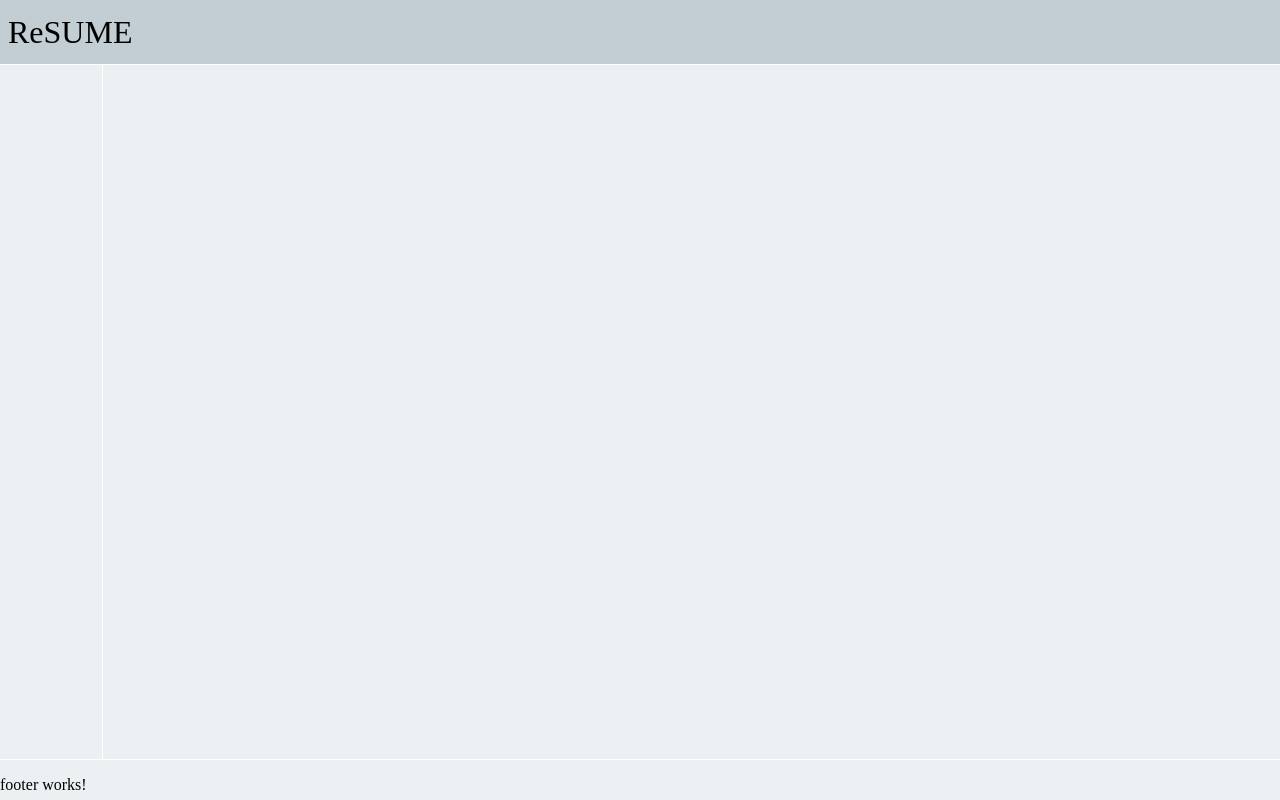
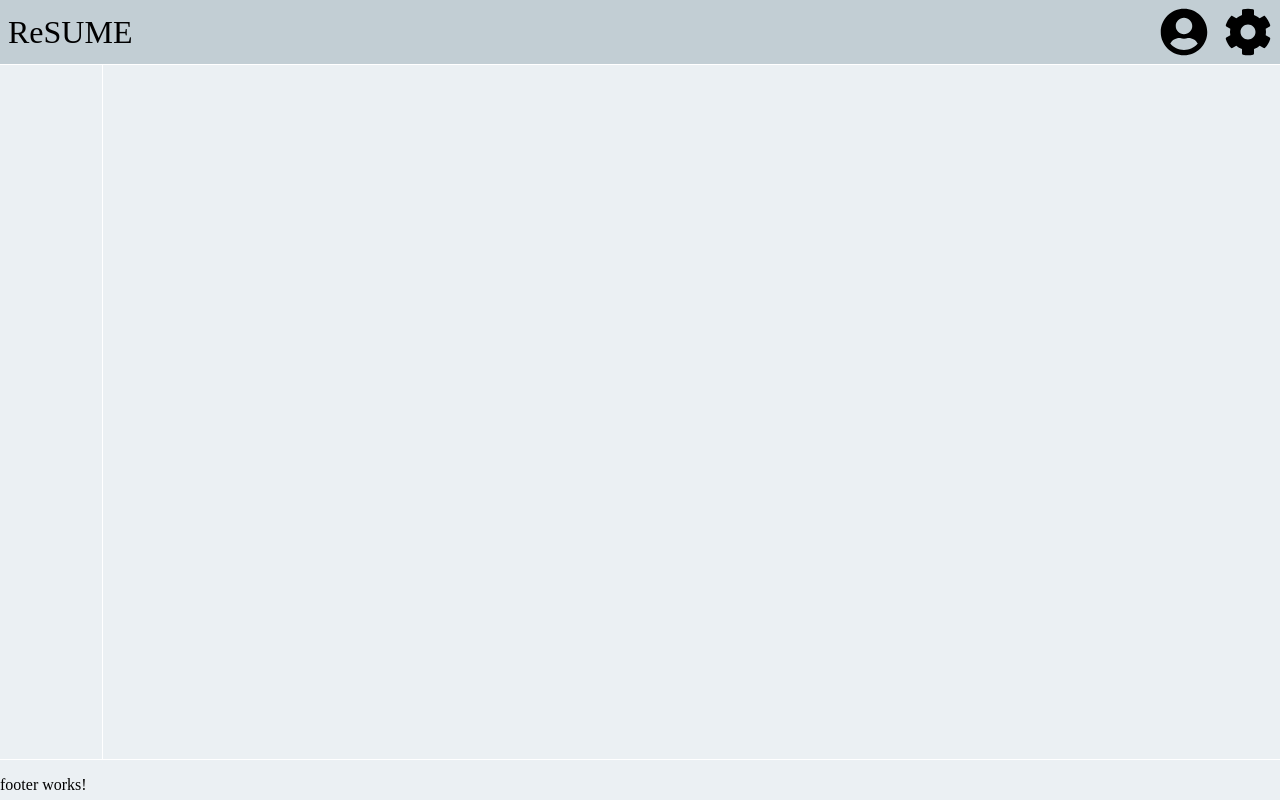
Before and after one commit to FatmanBros/resume, an Angular app: page /resume in a window 1280 px wide. Built offline with nearby package versions, Linux system fonts and the light colour scheme.

Commit message:
add: アイコン部品追加

```diff
--- a/angular.json
+++ b/angular.json
@@ -28,9 +28,12 @@
               "src/assets"
             ],
             "styles": [
-              "src/styles.scss"
+              "src/styles.scss",
+              "node_modules/@fortawesome/fontawesome-free/css/all.min.css"
             ],
-            "scripts": []
+            "scripts": [
+              "node_modules/@fortawesome/fontawesome-free/js/all.min.js"
+            ]
           },
           "configurations": {
             "production": {
@@ -92,9 +95,12 @@
               "src/assets"
             ],
             "styles": [
-              "src/styles.scss"
+              "src/styles.scss",
+              "node_modules/@fortawesome/fontawesome-free/css/all.min.css"
             ],
-            "scripts": []
+            "scripts": [
+              "node_modules/@fortawesome/fontawesome-free/js/all.min.js"
+            ]
           }
         },
         "lint": {
--- a/src/app/common/header/header.component.html
+++ b/src/app/common/header/header.component.html
@@ -4,15 +4,12 @@
     <div class="title-logo">ReSUME</div>
   </div>
   <!-- タイトル -->
-  <div class="center-box">
+  <div class="flex-one">
 
   </div>
 
-  <!-- カスタム -->
-  <div>
-    <!-- ユーザーアイコン -->
-    <app-icon-button [iconClass]="userIcon"></app-icon-button>
-    <!-- ユーザーアイコン -->
-    <app-icon-button [iconClass]="settingIcon"></app-icon-button>
-  </div>
+  <!-- ユーザーアイコン -->
+  <app-icon-button [iconClass]="userIcon" [size]="'large'"></app-icon-button>
+  <!-- 設定 -->
+  <app-icon-button [iconClass]="settingIcon" [size]="'large'"></app-icon-button>
 </div>
--- a/src/app/control/icon-button/icon-button.component.html
+++ b/src/app/control/icon-button/icon-button.component.html
@@ -1 +1,3 @@
-<app-icon></app-icon>
+<div class="button-icon" (click)="onClick($event)">
+  <app-icon [iconClass]="iconClass" [size]="size"></app-icon>
+</div>
--- a/src/app/control/icon-button/icon-button.component.scss
+++ b/src/app/control/icon-button/icon-button.component.scss
@@ -0,0 +1,14 @@
+$transitionTime: 0.1s;
+
+.button-icon {
+  cursor: pointer;
+  color: #000;
+
+  transition: $transitionTime;
+}
+
+.button-icon:hover {
+  color: #555;
+
+  transition: $transitionTime;
+}
--- a/src/app/control/icon-button/icon-button.component.ts
+++ b/src/app/control/icon-button/icon-button.component.ts
@@ -1,4 +1,4 @@
-import { Component, OnInit } from '@angular/core';
+import { Component, OnInit, EventEmitter } from '@angular/core';
 import { IconComponent } from '../icon/icon.component';
 
 @Component({
@@ -8,6 +8,8 @@ import { IconComponent } from '../icon/icon.component';
 })
 export class IconButtonComponent extends IconComponent {
 
+  public color = "black";
+
   constructor() {
     super();
   }
@@ -15,4 +17,14 @@ export class IconButtonComponent extends IconComponent {
   ngOnInit(): void {
   }
 
+  public clickEvent: EventEmitter<null> = new EventEmitter<null>();
+
+  /**
+   * アイコンクリック
+   *
+   * @param event
+   */
+  public onClick(event) {
+    this.clickEvent.emit();
+  }
 }
--- a/src/app/control/icon/icon.component.html
+++ b/src/app/control/icon/icon.component.html
@@ -1,3 +1,3 @@
-<div matTooltip="tooltipText">
+<div class="icon-frame" [ngClass]="size" matTooltip="tooltipText">
   <i [ngClass]="iconClass"></i>
 </div>
--- a/src/app/control/icon/icon.component.scss
+++ b/src/app/control/icon/icon.component.scss
@@ -1,7 +1,27 @@
-.button-icon {
-  cursor: pointer;
+$small: 1rem;
+.icon-frame {
+  padding: 0.5rem;
 }
 
-.button-icon:hover {
+/* サイズ制御 */
+.small {
+  width: $small;
+  height: $small;
+}
 
+$middle: 2rem;
+.middle {
+  width: $middle;
+  height: $middle;
 }
+
+$large: 3rem;
+.large {
+  width: $large;
+  height: $large;
+}
+
+svg {
+  width: 100% !important;
+  height: 100% !important;
+}
--- a/src/app/control/icon/icon.component.ts
+++ b/src/app/control/icon/icon.component.ts
@@ -13,9 +13,13 @@ export class IconComponent implements OnInit {
   @Input()
   public tooltipText: string;
 
+  @Input()
+  public size: 'small' | 'middle' | 'large' = 'small';
+
   constructor() { }
 
   ngOnInit(): void {
+
   }
 
 }
```
